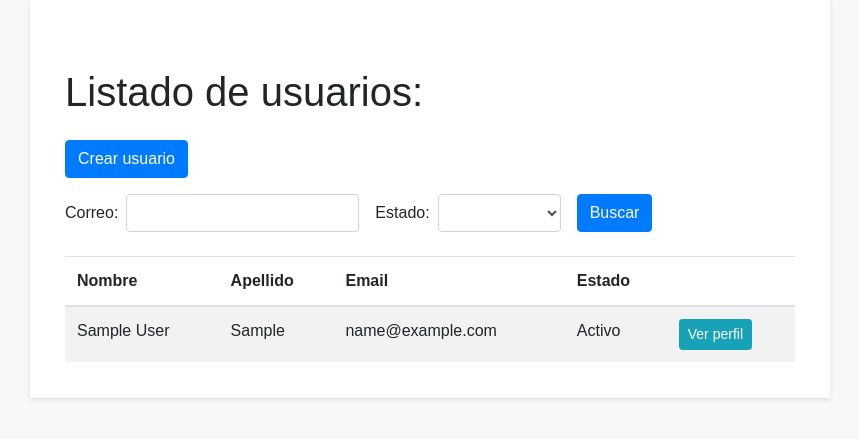
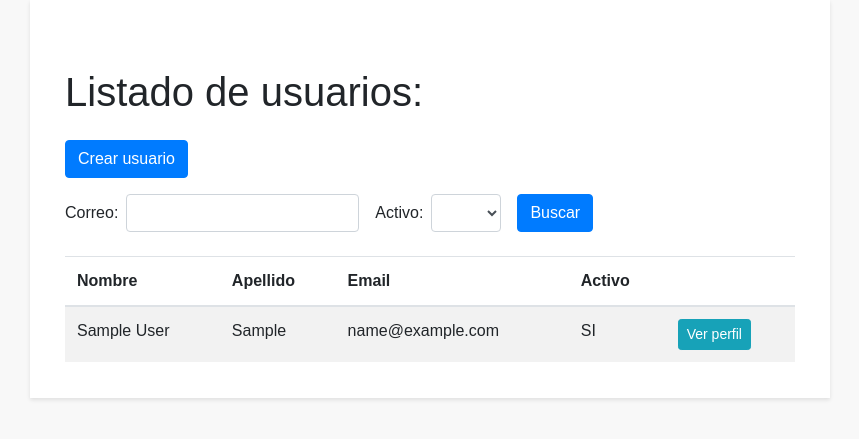
Before and after one commit to federicoherce/cidepint, a Flask app: template admin/src/web/templates/users/index.html in a window 1280 px wide. Shown: the part 136-575 px from the top of the page, without its empty margins (210-1069 px from the left). Run offline with Flask 3, Linux system fonts and the light colour scheme; the template is opened without the code that fills it: values that come from a table or form of the project are taken from there, others are empty; tables that the repository leaves empty hold one stand-in row (values such as "Sample post"); some libraries are stand-ins or nearby versions.

Commit message:
Change name table users

```diff
--- a/admin/src/web/templates/users/index.html
+++ b/admin/src/web/templates/users/index.html
@@ -18,38 +18,38 @@
         </div>
 
         <div class="form-group mx-sm-3">
-            <label for="estado" class="mr-2">Estado:</label>
+            <label for="estado" class="mr-2">Activo:</label>
             <select id="estado" name="estado" class="form-control">
                 <option value="todos"></option>
-                <option value="activo">Activo</option>
-                <option value="bloqueado">Bloqueado</option>
+                <option value="activo">SI</option>
+                <option value="bloqueado">NO</option>
             </select>
         </div>
 
         <button type="submit" class="btn btn-primary">Buscar</button>
     </form>
-
+    {% if users %}
     <table class="table table-striped">
         <thead>
             <tr>
                 <th>Nombre</th>
                 <th>Apellido</th>
                 <th>Email</th>
-                <th>Estado</th>
+                <th>Activo</th>
                 <th></th>
             </tr>
         </thead>
         <tbody>
-             {% for user in users %}
+            {% for user in users %}
             <tr>
                 <td>{{ user.nombre }}</td>
                 <td>{{ user.apellido }}</td>
                 <td>{{ user.email }}</td>
                 <td>
                     {% if user.activo %}
-                        Activo
+                        SI
                     {% else %}
-                        Bloqueado
+                        NO
                     {% endif %}
                 </td>
                 <td><a href="{{ url_for('users.user_profile', user_id=user.id) }}" class="btn btn-info btn-sm">Ver perfil</a></td>
@@ -57,5 +57,8 @@
             {% endfor %}
         </tbody>
     </table>
+    {% else %}
+        <h2>No se encontraron usuarios</h2>
+    {% endif %}
 </div>
 {% endblock %}
```
